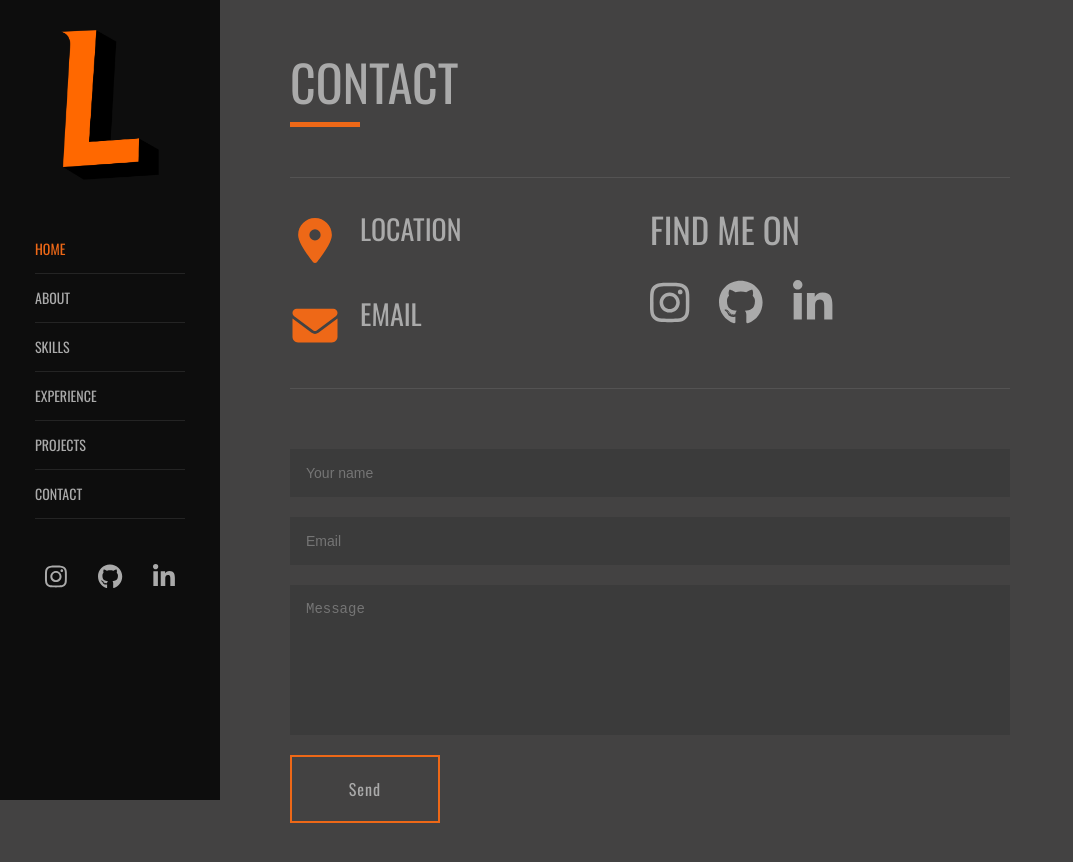
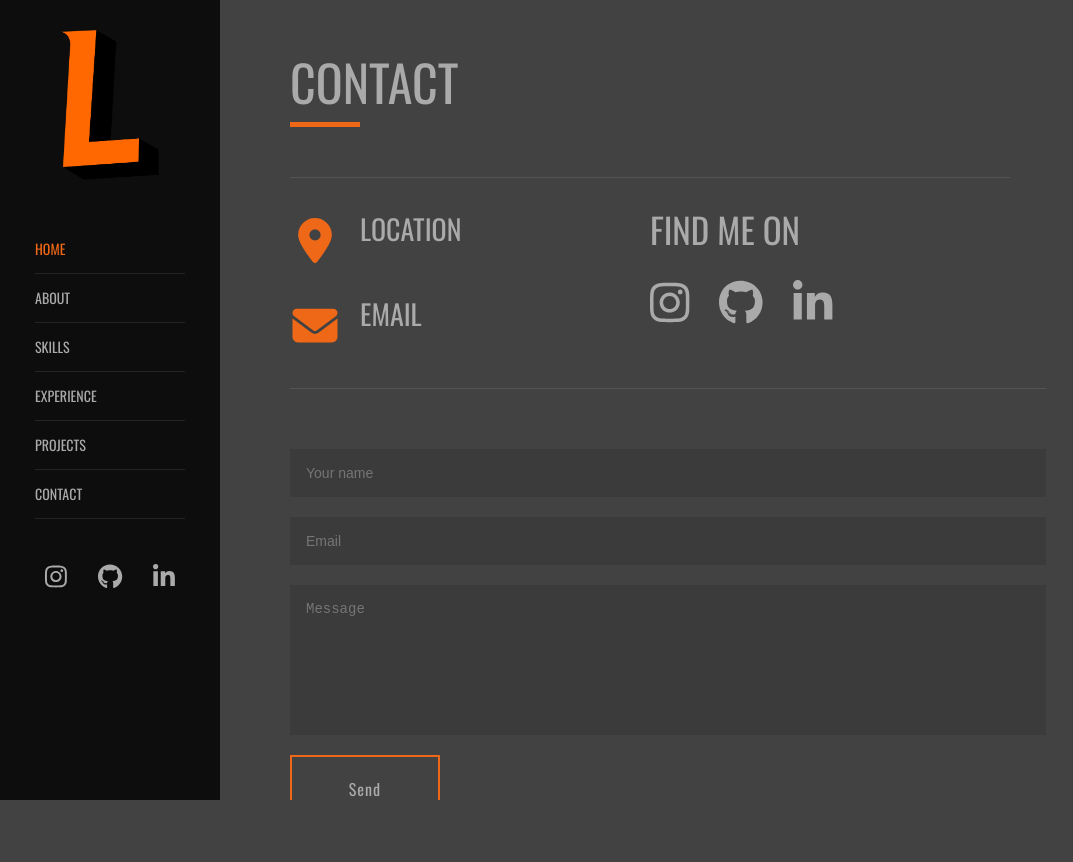
Before and after one commit to jessy-damasceno/portfolio-web, a Vue app in the folder frontend/: page /contact in a window 1280 px wide. Shown: the top 862 px of the page, without its empty margins (0-1073 px from the left). After the commit the page ends 800 px from the top, so only its background shows below. Built offline with nearby package versions, Linux system fonts and the light colour scheme; no server answers.

Commit message:
style/fix: add scroll to container at Contact.vue

```diff
--- a/frontend/src/views/Contact.vue
+++ b/frontend/src/views/Contact.vue
@@ -65,6 +65,11 @@ export default {
 </script>
 
 <style scoped>
+.container {
+  overflow-y: scroll;
+  width: 70vw;
+}
+
 .contact-container {
   padding: 40px 0;
   border-top: 1px solid rgba(235, 235, 235, 0.1);
```
